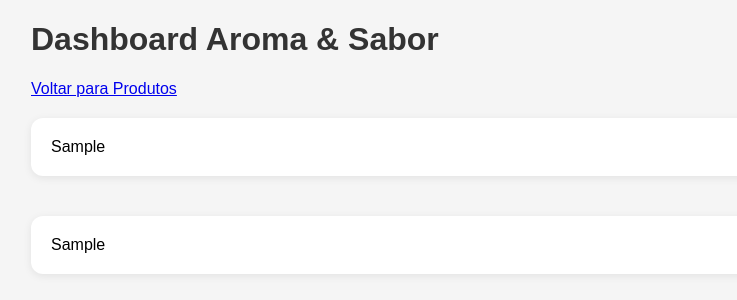
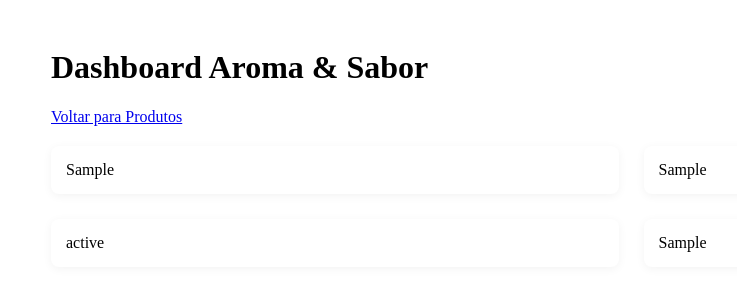
Before and after one commit to Eduardo-S-Queiroz/Projeto-S.A.I-em-Python, a Flask app: template templates/dashboard.html in a window 1280 px wide. Shown: the top 300 px of the page, without its empty margins (9-746 px from the left). Run offline with Flask 3, Linux system fonts and the light colour scheme; the template is opened without the code that fills it: most values are stand-ins (such as "Sample title", 1, 10 or a date in 2020).

Commit message:
dashboards

```diff
--- a/backend/dashboard.py
+++ b/backend/dashboard.py
@@ -1,6 +1,3 @@
-import dash
-from dash import dcc, html, dash_table
-import plotly.express as px
 import pandas as pd
 from mysql.connector import Error
 from api import conectar_bd
--- a/backend/main.py
+++ b/backend/main.py
@@ -1,8 +1,7 @@
 import os
 import sys
 import json
-import dash
-import pandas as pd
+import plotly.graph_objects as go
 import plotly.express as px
 import calendar
 from datetime import datetime
@@ -213,12 +212,14 @@
         labels = labels,
         text_auto = '.2s',
         color_discrete_sequence = ['#1f77b4'],
-        width = 1100
+        width = 555,
+
     )
 
-    fig_sales.update_layout(bargap=0.8)  # Ajusta o espaçamento entre as barras
+    fig_sales.update_layout(bargap=0.7)  # Ajusta o espaçamento entre as barras
 
     fig_sales.update_layout(
+        font=dict(family='Arial, sans-serif', size=13, color='#1e1e28'),
         xaxis_title="Período",
         yaxis_title="Faturamento (R$)",
         template="plotly_white", # Fundo limpo
@@ -229,15 +230,92 @@
     fig_sales.update_traces(texttemplate='R$ %{y:.2f}', textposition='outside')
 
 
-    fig_category = px.pie(
+    fig_category = px.scatter(
         df_products,
-        names='category_name',
-        title='Distribuição de Produtos por Categoria',
-        labels=labels
+        x='stock',     # You need an X axis for a line chart
+        y='price',    # You need a Y axis for a line chart
+        color='category_name',
+        title='Relação Preço vs. Estoque por Categoria',
+        labels={'stock': 'Estoque', 'price': 'Preço (R$)', 'category_name': 'Categoria'}
+    )
+
+    fig_category.update_layout(
+        font=dict(family='Arial, sans-serif', size=13, color='#1e1e28'),
+        xaxis_title="Estoque",
+        yaxis_title="Preço (R$)",
+        template="plotly_white",
+        legend_title="Categoria",
+        height=400,
+        width=550,
+        margin=dict(l=50, r=50, t=50, b=50),
+    )
+
+
+    # Chart 2: Distribuição de Status (Pizza)
+    if not df_orders.empty:
+        status_chart = px.pie(
+                df_orders.groupby('status').size().reset_index(name='count'),
+                names='status',
+                values='count',
+                title='Distribuição de Status dos Pedidos',
+                hole=0.4,
+                color='status',
+                color_discrete_map={
+                    'completed': "rgb(0, 204, 150)",
+                    'pending': "rgb(255, 161, 90)",
+                    'shipped': "rgb(59, 72, 246)",
+                    'canceled': "rgb(239, 68, 68)"
+                },
+                template='plotly_white'
+            )
+    else:
+            status_chart = go.Figure()
+            status_chart.add_annotation(text="Sem dados de pedidos")
+
+    status_chart.update_layout(
+            font=dict(family='Arial, sans-serif', size=12, color='#1e1e28'),
+            height=400,
+            margin=dict(l=50, r=50, t=50, b=50),
+
+    )
+
+
+
+    if not df_products.empty:
+        # 1. Agrupar, somar quantidades e pegar os 5 maiores
+        top_5_df = df_products.groupby('name')['stock'].sum().nlargest(5).reset_index()
+
+        # 2. Criar o gráfico de barras horizontais
+        top_products_chart = px.line(
+            top_5_df,
+            x='stock',
+            y='name',
+            orientation='h', # Define como horizontal
+            title='Top 5 Produtos Mais Vendidos',
+            text='stock', # Exibe o valor sobre a barra
+            labels={'stock': 'Estoque', 'name': 'Produto'},
+            template='plotly_white',
+            color_discrete_sequence=["rgb(59, 125, 246)"] # Azul similar ao dashboard
+        )
+
+        # Ajustar para que a maior barra fique no topo
+        top_products_chart.update_layout(yaxis={'categoryorder': 'total ascending'})
+
+    else:
+        top_products_chart = go.Figure()
+        top_products_chart.add_annotation(text="Sem dados de produtos")
+
+    # Padronização de layout (conforme seu exemplo)
+    top_products_chart.update_layout(
+        font=dict(family='Arial, sans-serif, negrito', size=13, color='#1e1e28'),
+        height=400,
+        width=580,
+        barmode='group',
+        margin=dict(l=50, r=50, t=50, b=50),
     )
 
     # Renderizar o template do dashboard com os gráficos
-    return render_template('dashboard.html', fig_sales=fig_sales.to_html(full_html=False), fig_category=fig_category.to_html(full_html=False, include_plotlyjs='cdn'), total_faturado=total_faturado, total_pedidos=total_pedidos )
+    return render_template('dashboard.html', top_products_chart=top_products_chart.to_html(full_html=False), status_chart=status_chart.to_html(full_html=False), fig_sales=fig_sales.to_html(full_html=False), fig_category=fig_category.to_html(full_html=False, include_plotlyjs='cdn'), total_faturado=total_faturado, total_pedidos=total_pedidos )
 
 
 
--- a/templates/dashboard.html
+++ b/templates/dashboard.html
@@ -5,12 +5,43 @@
     <meta name="viewport" content="width=device-width, initial-scale=1.0">
     <title>Dashboard Aroma & Sabor</title>
     <style>
-        body { font-family: Arial, sans-serif; margin: 20px; background: #f5f5f5; }
-        .container { max-width: 1200px; margin: 0 auto; }
-        header { margin-bottom: 20px; }
-        h1 { color: #333; }
-        .chart { margin-bottom: 40px; background: #fff; padding: 20px; border-radius: 12px; box-shadow: 0 2px 8px rgba(0,0,0,0.08); }
-        nav a { color: #1976d2; text-decoration: none; }
+       /* Container que centraliza tudo na página */
+       /* Container principal: remove o offset negativo e ocupa a tela toda */
+            /* Container que centraliza e limita a largura para não esticar demais */
+            .container {
+                width: 100%;
+                max-width: 1200px;
+                margin: 0 auto;
+                padding: 20px;
+                box-sizing: border-box;
+            }
+
+            /* Container dos Gráficos: Agora usando GRID para fazer 2 colunas */
+            .dashboard-grid {
+                display: grid;
+                grid-template-columns: repeat(2, 1fr); /* Cria exatamente 2 colunas iguais */
+                gap: 25px; /* Espaço entre os gráficos */
+                width: 100%;
+                margin-top: 20px;
+            }
+
+            /* Ajuste nos Cards para que fiquem bem no layout 2x2 */
+            .chart-card {
+                background: #fff;
+                border-radius: 8px;
+                padding: 15px;
+                box-shadow: 0 2px 10px rgba(0,0,0,0.05);
+                display: flex;
+                flex-direction: column;
+                min-width: 0; /* Evita que o gráfico estoure o limite da coluna */
+            }
+
+            /* Se você quiser que a Tabela (Inventário) ocupe as duas colunas lá embaixo */
+            .inventory-table-container {
+                grid-column: 1 / span 2; /* Faz a tabela atravessar as duas colunas */
+                width: 100%;
+                margin-top: 20px;
+            }
     </style>
 </head>
 <body>
@@ -19,14 +50,23 @@
             <h1>Dashboard Aroma & Sabor</h1>
             <p><a href="/produtos.html">Voltar para Produtos</a></p>
         </header>
+        <div class="dashboard-grid">
+                <div class="chart-card">
+                    {{ fig_sales | safe }}
+                </div>
 
-        <div class="chart">
-            {{ fig_sales | safe }}
+                <div class="chart-card">
+                    {{ fig_category | safe }}
+                </div>
+
+                <div class="chart-card">
+                        {{ status_chart | safe }}
+                </div>
+                <div class="chart-card">
+                    {{ top_products_chart | safe }}
+                </div>
         </div>
 
-        <div class="chart">
-            {{ fig_category | safe }}
-        </div>
     </div>
 </body>
 </html>
```
